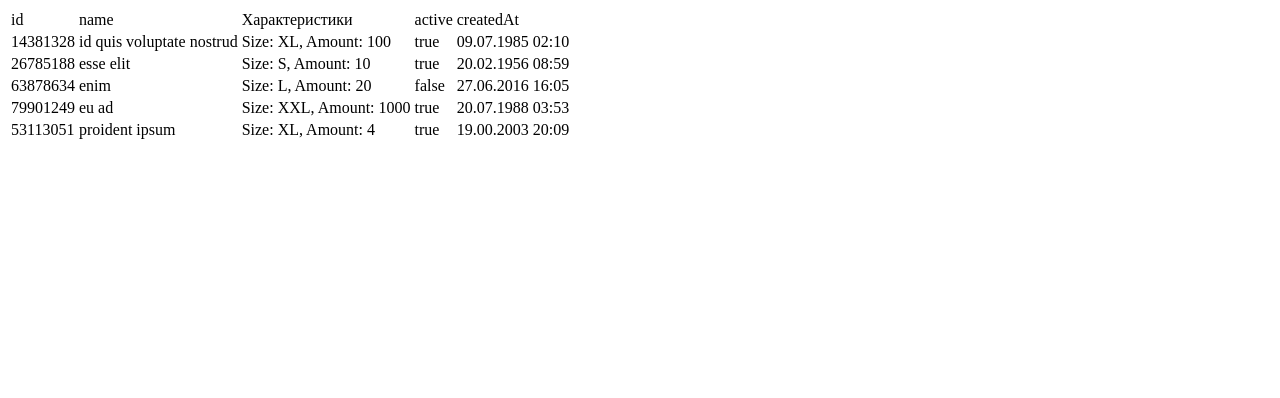
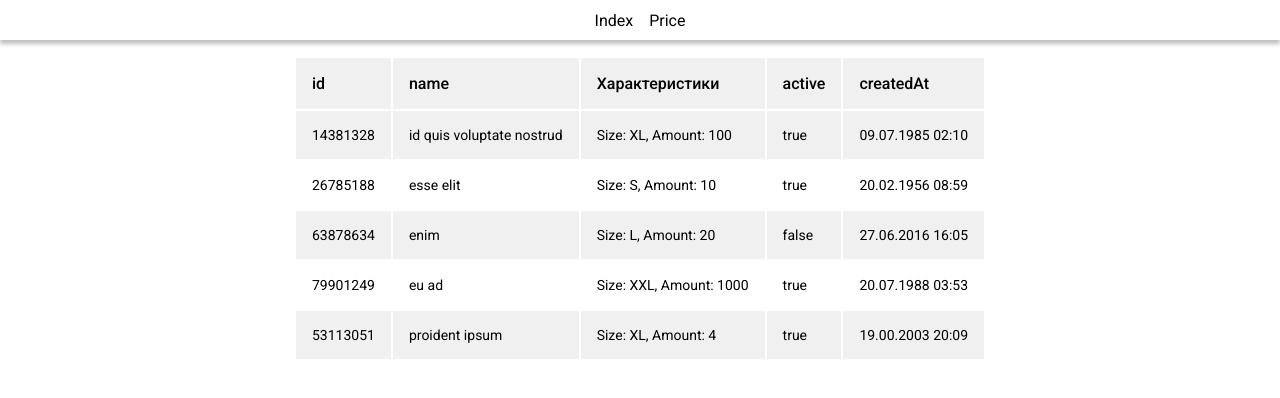
Before and after one commit to dissin101/universal_table, a React (Create React App) app: page / in a window 1280 px wide. Shown: the top 398 px of the page. Built offline with nearby package versions, Linux system fonts and the light colour scheme.

Commit message:
Add price route, minimal styling

```diff
--- a/public/index.html
+++ b/public/index.html
@@ -3,6 +3,12 @@
   <head>
     <meta charset="utf-8" />
     <link rel="icon" href="%PUBLIC_URL%/favicon.ico" />
+    <link rel="preconnect" href="https://fonts.googleapis.com" />
+    <link rel="preconnect" href="https://fonts.gstatic.com" crossorigin />
+    <link
+      href="https://fonts.googleapis.com/css2?family=Roboto:ital,wght@0,100;0,300;0,400;0,500;0,700;0,900;1,100;1,300;1,400;1,500;1,700;1,900&display=swap"
+      rel="stylesheet"
+    />
     <meta name="viewport" content="width=device-width, initial-scale=1" />
     <meta name="theme-color" content="#000000" />
     <meta
--- /dev/null
+++ b/src/components/Layout/index.tsx
@@ -0,0 +1,18 @@
+import React from "react";
+import Navigation from "../Navigation";
+import { Container } from "./styles";
+
+interface ILayoutProps {
+  children: React.ReactNode;
+}
+
+const Layout: React.FC<ILayoutProps> = ({ children }) => {
+  return (
+    <>
+      <Navigation />
+      <Container>{children}</Container>
+    </>
+  );
+};
+
+export default Layout;
--- /dev/null
+++ b/src/components/Layout/styles.ts
@@ -0,0 +1,7 @@
+import styled from "styled-components";
+
+export const Container = styled("section")`
+  padding: 16px;
+  display: flex;
+  justify-content: center;
+`;
--- /dev/null
+++ b/src/components/Navigation/constants.ts
@@ -0,0 +1,10 @@
+export const navLinks = [
+  {
+    path: "/",
+    label: "Index",
+  },
+  {
+    path: "/price",
+    label: "Price",
+  },
+];
--- /dev/null
+++ b/src/components/Navigation/index.tsx
@@ -0,0 +1,20 @@
+import React from "react";
+import { Link } from "react-router-dom";
+import { LinksList, ListItem, Navbar } from "./styles";
+import { navLinks } from "./constants";
+
+const Navigation: React.FC = () => {
+  return (
+    <Navbar>
+      <LinksList>
+        {navLinks.map(({ label, path }) => (
+          <ListItem key={path}>
+            <Link to={path}>{label}</Link>
+          </ListItem>
+        ))}
+      </LinksList>
+    </Navbar>
+  );
+};
+
+export default Navigation;
--- /dev/null
+++ b/src/components/Navigation/styles.tsx
@@ -0,0 +1,32 @@
+import styled from "styled-components";
+
+export const Navbar = styled("nav")`
+  display: flex;
+  align-items: center;
+  justify-content: center;
+  box-shadow: rgba(0, 0, 0, 0.25) 0px 4px 4px 0px;
+  min-height: 40px;
+  padding: 0 16px;
+`;
+
+export const LinksList = styled("ul")`
+  margin: 0;
+  padding: 0;
+  display: flex;
+  gap: 16px;
+  list-style-type: none;
+`;
+
+export const ListItem = styled("li")`
+  a {
+    color: #000;
+    font-size: 16px;
+    text-decoration: none;
+    transition: 0.1s ease-in-out;
+
+    &:hover,
+    &:active {
+      color: #4cb7eb;
+    }
+  }
+`;
--- a/src/components/Table/styles.ts
+++ b/src/components/Table/styles.ts
@@ -2,10 +2,21 @@ import styled from "styled-components";
 
 export const TableWrapper = styled("table")``;
 
-export const TableHeader = styled("thead")``;
+export const TableHeader = styled("thead")`
+  font-size: 16px;
+  font-weight: 500;
+`;
 
 export const TableBody = styled("tbody")``;
 
-export const TableRow = styled("tr")``;
+export const TableRow = styled("tr")`
+  padding: 16px;
 
-export const TableCell = styled("td")``;
+  &:nth-child(odd) {
+    background: #f0f0f0;
+  }
+`;
+
+export const TableCell = styled("td")`
+  padding: 16px;
+`;
--- /dev/null
+++ b/src/index.css
@@ -0,0 +1,7 @@
+html,
+body {
+  margin: 0;
+  padding: 0;
+  font-family: "Roboto", sans-serif;
+  font-size: 14px;
+}
--- a/src/index.tsx
+++ b/src/index.tsx
@@ -1,6 +1,7 @@
 import React from "react";
 import ReactDOM from "react-dom/client";
 import Routes from "./routes";
+import "./index.css";
 
 const root = ReactDOM.createRoot(
   document.getElementById("root") as HTMLElement,
--- a/src/routes/index.tsx
+++ b/src/routes/index.tsx
@@ -1,12 +1,28 @@
-import { createBrowserRouter, RouterProvider } from "react-router-dom";
+import { createBrowserRouter, Outlet, RouterProvider } from "react-router-dom";
 import React from "react";
 import ProductsPage from "./products";
+import Layout from "../components/Layout";
+import PricePage from "./pricePlans";
 
 const Routes = () => {
   const router = createBrowserRouter([
     {
       path: "/",
-      element: <ProductsPage />,
+      element: (
+        <Layout>
+          <Outlet />
+        </Layout>
+      ),
+      children: [
+        {
+          path: "/",
+          element: <ProductsPage />,
+        },
+        {
+          path: "/price",
+          element: <PricePage />,
+        },
+      ],
     },
   ]);
 
--- /dev/null
+++ b/src/routes/pricePlans.tsx
@@ -0,0 +1,5 @@
+const PricePage = () => {
+  return <span>Price</span>;
+};
+
+export default PricePage;
```
